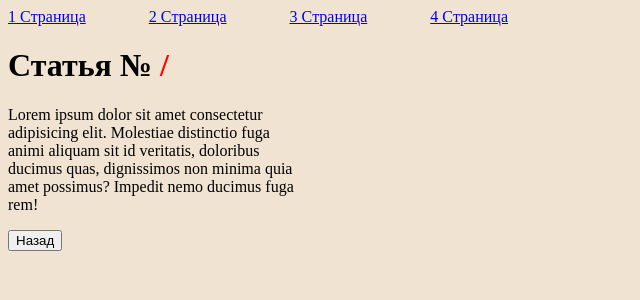
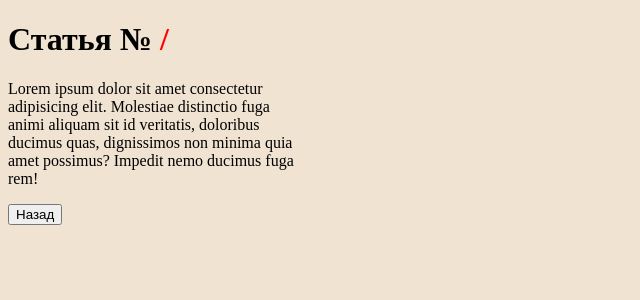
Before and after one commit to BRAUZER06/home-work-1, a React (Create React App) app: page / in a window 1280 px wide. Shown: the top 300 px of the page, without its empty margins (0-640 px from the left). Built offline with nearby package versions, Linux system fonts and the light colour scheme.

Commit message:
исправмо типа

```diff
--- a/src/tutorial-6/App.js
+++ b/src/tutorial-6/App.js
@@ -7,7 +7,7 @@ const App = () => {
 
   return (
     <div>
-      <div
+      {/* <div
         style={{
           display: "flex",
           justifyContent: "space-between",
@@ -22,7 +22,8 @@ const App = () => {
       {pathname=== '/' && <Article id={" /"}/>}
       {pathname=== '/post/1' && <Article id={" /post/1"}/>}
       {pathname=== '/post/100500' && <Article id={"/post/100500"}/>}
-      {pathname=== '/post/TEST' && <Article id={"/post/TEST"}/>}
+      {pathname=== '/post/TEST' && <Article id={"/post/TEST"}/>} */}
+      {pathname&& <Article id={pathname}/>}
     </div>
   );
 };
```
